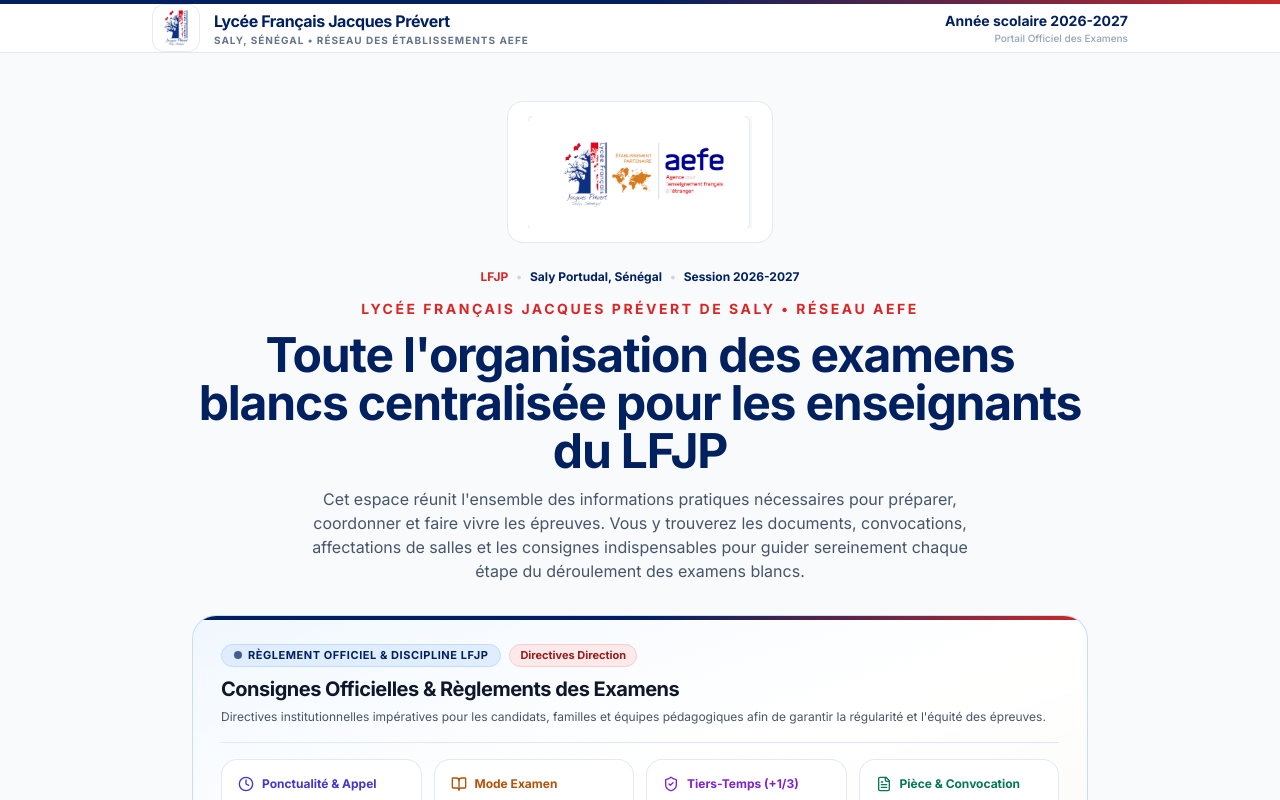
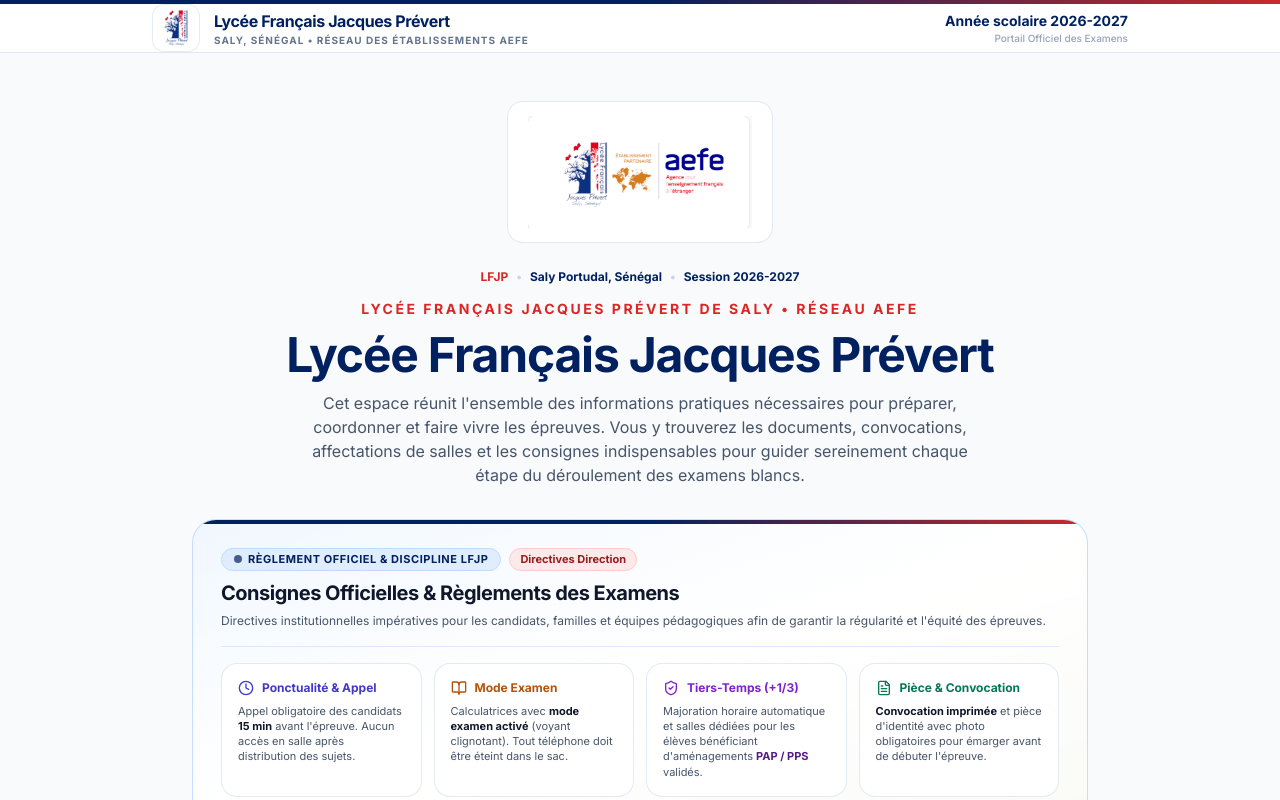
Before and after one commit to informatique-cmd/examens_blanc_lfjp, a React (Vite) app: page / in a window 1280 px wide. Shown: the top 800 px of the page. Built offline with nearby package versions, Linux system fonts and the light colour scheme.

Commit message:
Mise à jour par Super-Administrateur (09/11/2026 à 09:59)

```diff
--- a/public/cms-data.json
+++ b/public/cms-data.json
@@ -1,8 +1,8 @@
 {
   "version": "1.0.0",
-  "updatedAt": "2026-11-09T10:01:18.585Z",
+  "updatedAt": "2026-11-09T09:59:49.975Z",
   "siteInfo": {
-    "title": "Toute l'organisation des examens blancs centralisée pour les enseignants du LFJP",
+    "title": "Lycée Français Jacques Prévert",
     "subtitle": "Lycée Français Jacques Prévert de Saly • Réseau AEFE",
     "description": "Cet espace réunit l'ensemble des informations pratiques nécessaires pour préparer, coordonner et faire vivre les épreuves. Vous y trouverez les documents, convocations, affectations de salles et les consignes indispensables pour guider sereinement chaque étape du déroulement des examens blancs.",
     "schoolYear": "2026-2027",
--- a/src/features/home/constants.ts
+++ b/src/features/home/constants.ts
@@ -1,4 +1,4 @@
-// Fichier généré automatiquement par le CMS LFJP le 09/11/2026 à 10:01:18
+// Fichier généré automatiquement par le CMS LFJP le 09/11/2026 à 09:59:49
 // Ce fichier est déployé automatiquement sur Vercel lors de chaque commit GitHub.
 
 export const HOME_PAGE_CONTENT = {
@@ -13,7 +13,7 @@ export const HOME_PAGE_CONTENT = {
     }
   ],
   "subtitle": "Lycée Français Jacques Prévert de Saly • Réseau AEFE",
-  "title": "Toute l'organisation des examens blancs centralisée pour les enseignants du LFJP",
+  "title": "Lycée Français Jacques Prévert",
   "description": "Cet espace réunit l'ensemble des informations pratiques nécessaires pour préparer, coordonner et faire vivre les épreuves. Vous y trouverez les documents, convocations, affectations de salles et les consignes indispensables pour guider sereinement chaque étape du déroulement des examens blancs."
 };
 
--- a/src/shared/services/default-cms-data.json
+++ b/src/shared/services/default-cms-data.json
@@ -1,8 +1,8 @@
 {
   "version": "1.0.0",
-  "updatedAt": "2026-11-09T10:01:18.585Z",
+  "updatedAt": "2026-11-09T09:59:49.975Z",
   "siteInfo": {
-    "title": "Toute l'organisation des examens blancs centralisée pour les enseignants du LFJP",
+    "title": "Lycée Français Jacques Prévert",
     "subtitle": "Lycée Français Jacques Prévert de Saly • Réseau AEFE",
     "description": "Cet espace réunit l'ensemble des informations pratiques nécessaires pour préparer, coordonner et faire vivre les épreuves. Vous y trouverez les documents, convocations, affectations de salles et les consignes indispensables pour guider sereinement chaque étape du déroulement des examens blancs.",
     "schoolYear": "2026-2027",
```
